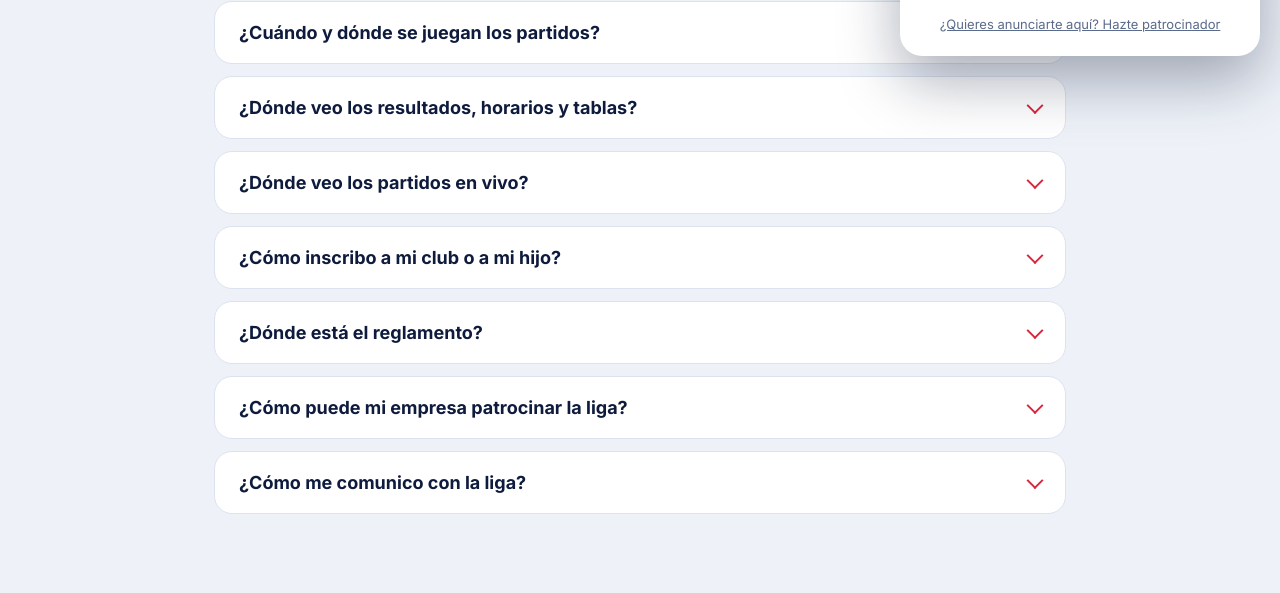
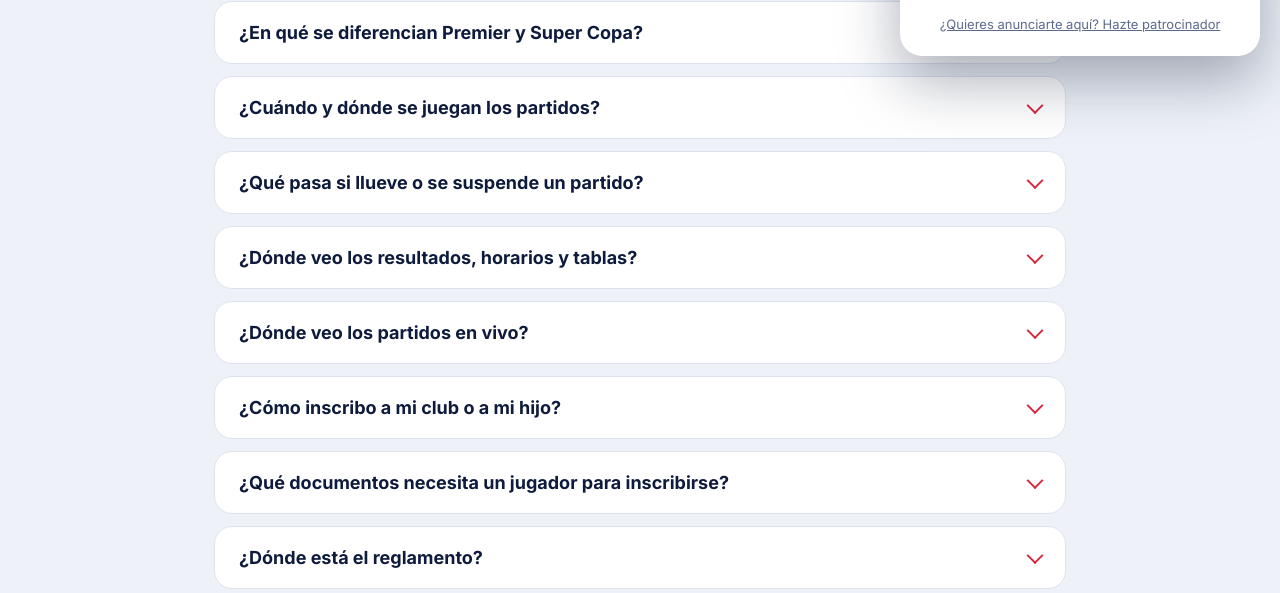
Before and after one commit to RIJOESLRD/liga-del-este-pruebas, a plain HTML site: page preguntas-frecuentes.html in a window 1280 px wide. Shown: the part 724-1317 px from the top of the page. Drawn offline with nearby package versions, Linux system fonts and the light colour scheme; no server answers; a web font is replaced by a local one.

Commit message:
Preguntas frecuentes: Premier vs Super Copa, documentos y lluvia
Co-Authored-By: Claude Opus 5.5 <noreply@anthropic.com>
Claude-Session: https://claude.ai/code/session_01NbuyHpCiohMBr277cLK5eQ

```diff
--- a/preguntas-frecuentes.html
+++ b/preguntas-frecuentes.html
@@ -64,8 +64,16 @@
     <div class="faq__a"><ul><li><strong>Premier</strong> (división de élite): U8, U10, U12, U14, U16 y U18.</li><li><strong>Super Copa</strong> (competencia formativa): U10, U12, U14 y U16.</li><li><strong>Primera División</strong> (categoría abierta): Open.</li></ul><p>"U14" quiere decir sub-14: menores de 14 años.</p></div>
   </details>
   <details class="faq__item">
+    <summary class="faq__q">¿En qué se diferencian Premier y Super Copa?</summary>
+    <div class="faq__a"><p><strong>Premier</strong> es la división de élite, la más competitiva de la Liga del Este. Va desde U8 hasta U18 y se juega con el formato de cancha que recomienda la FIFA para cada edad:</p><ul><li>U8: fútbol 5</li><li>U10: fútbol 7</li><li>U12: fútbol 9</li><li>U14, U16 y U18: fútbol 11</li></ul><p><strong>Super Copa</strong> es la división formativa. Tiene las categorías U10, U12, U14 y U16 (no tiene U8 ni U18):</p><ul><li>U10 y U12: fútbol 7</li><li>U14 y U16: fútbol 9</li></ul></div>
+  </details>
+  <details class="faq__item">
     <summary class="faq__q">¿Cuándo y dónde se juegan los partidos?</summary>
     <div class="faq__a"><p>Los partidos se juegan los fines de semana (viernes, sábado y domingo). Las canchas de esta edición son:</p><ul><li>La Estación (La Romana)</li><li>Ciudad Deportiva Downtown (Punta Cana)</li><li>FC Ramsar</li><li>La Salle (Higüey)</li><li>Cancha de Fútbol (Seibo)</li><li>Cancha Banreserva y UAS (Santo Domingo)</li></ul><p>La fecha, hora y cancha de cada partido están en <a href="index.html#competicion">Próximos partidos</a>.</p></div>
+  </details>
+  <details class="faq__item">
+    <summary class="faq__q">¿Qué pasa si llueve o se suspende un partido?</summary>
+    <div class="faq__a"><p>Si hay que suspender una jornada o un partido, lo avisamos por nuestras redes sociales y por los canales de WhatsApp.</p><p>Si empieza a llover durante un partido, <strong>se sigue jugando hasta el final mientras el balón ruede</strong>. Solo se detiene si la cancha ya no permite jugar o si hay tormenta eléctrica.</p></div>
   </details>
   <details class="faq__item">
     <summary class="faq__q">¿Dónde veo los resultados, horarios y tablas?</summary>
@@ -78,6 +86,10 @@
   <details class="faq__item">
     <summary class="faq__q">¿Cómo inscribo a mi club o a mi hijo?</summary>
     <div class="faq__a"><p>Llena el <a href="#inscripciones" data-form="inscripcion">formulario de inscripción</a>. Se abre WhatsApp con tu solicitud lista y te contactamos para completar el proceso. Si tu hijo no tiene equipo, marca "Un jugador (busca equipo)" y te ayudamos a encontrarle uno.</p></div>
+  </details>
+  <details class="faq__item">
+    <summary class="faq__q">¿Qué documentos necesita un jugador para inscribirse?</summary>
+    <div class="faq__a"><ul><li>Acta de nacimiento</li><li>Foto</li><li>Ficha médica</li><li>Autorización del padre, la madre o el tutor</li><li>Ficha del club o academia al que pertenece</li></ul><p>El carnet de jugador de la liga se lo entregamos nosotros después de la inscripción.</p></div>
   </details>
   <details class="faq__item">
     <summary class="faq__q">¿Dónde está el reglamento?</summary>
```
